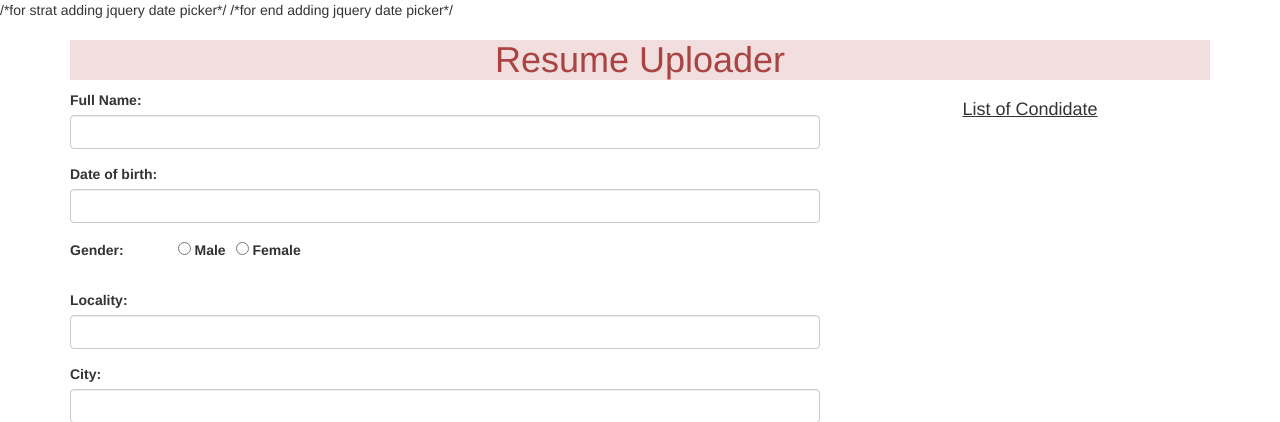
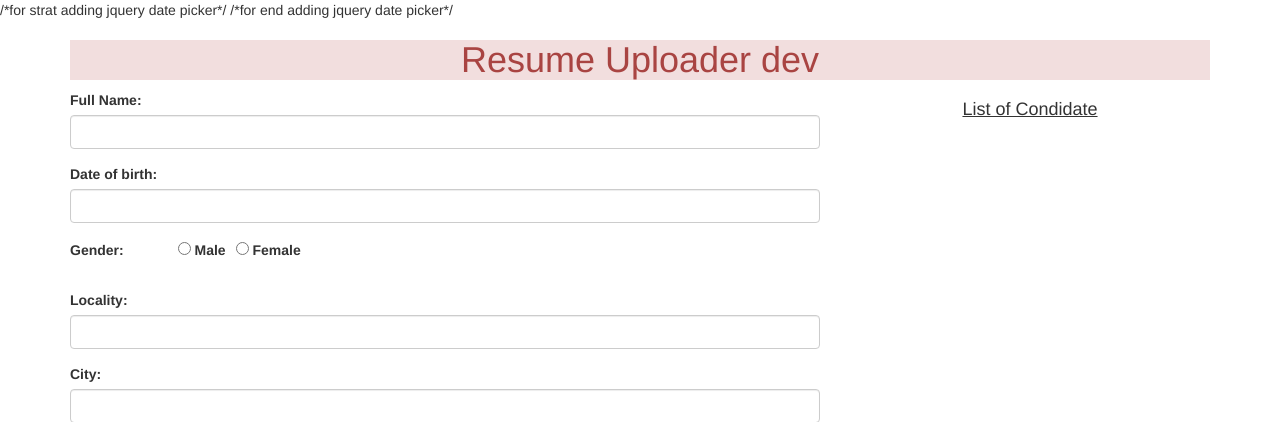
Before and after one commit to akaditya502/resume-uploader, a Django app: page / in a window 1280 px wide. Shown: the top 422 px of the page. Run offline with Django 3.2, Linux system fonts and the light colour scheme; some libraries are stand-ins or nearby versions.

Commit message:
added in home file

```diff
--- a/myapp/templates/myapp/home.html
+++ b/myapp/templates/myapp/home.html
@@ -17,7 +17,7 @@
 </head>
 <body>
     <div class="container mb-5">
-        <h1 class="alert-danger text-center p-0">Resume Uploader</h1>
+        <h1 class="alert-danger text-center p-0">Resume Uploader dev</h1>
 
         <div class="row">
             <div class="col-sm-8">
```
